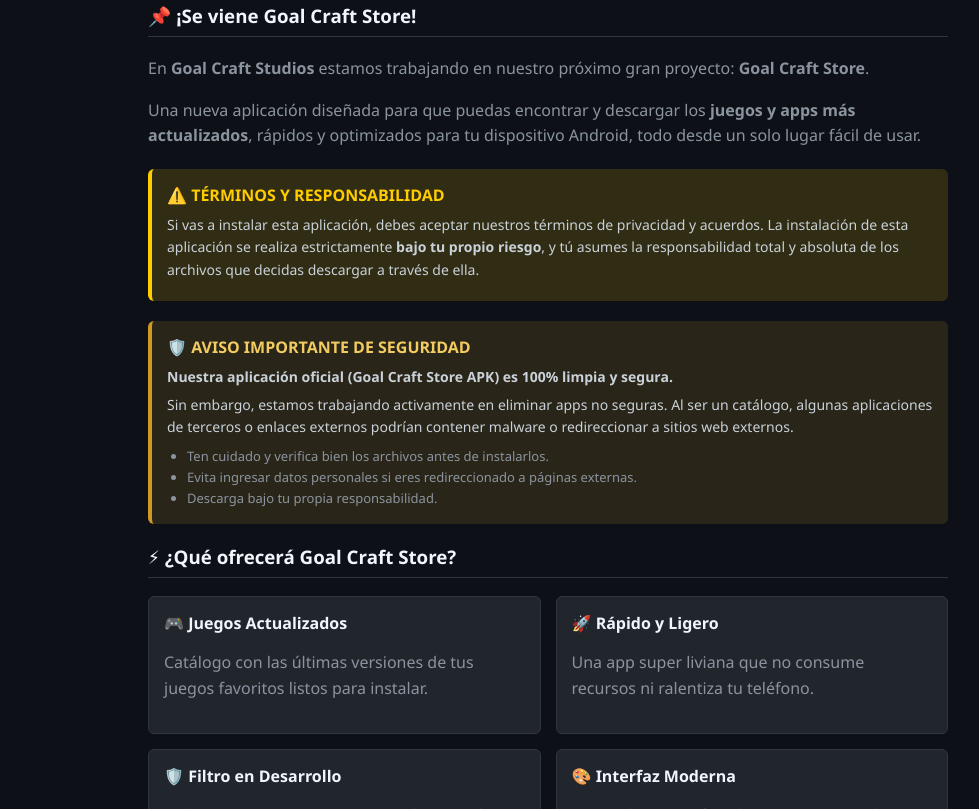
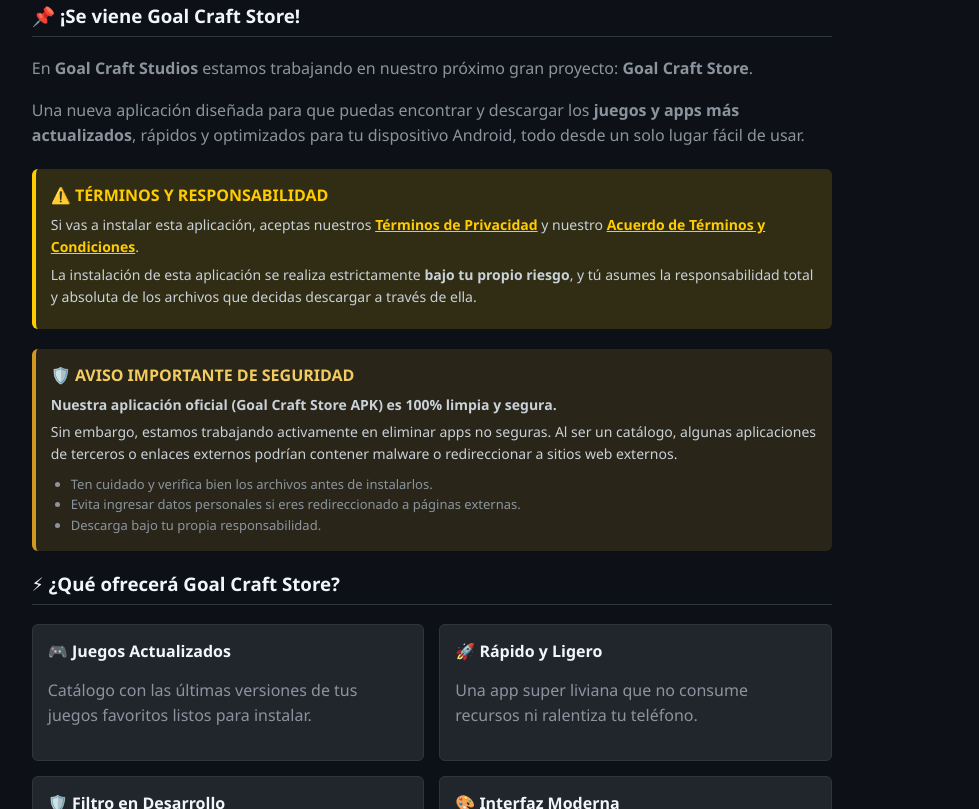
Before and after one commit to goalcraftstudios/Goal-Craft-Soccer, a plain HTML site: page index.html in a window 1280 px wide. Shown: the part 1229-2038 px from the top of the page, without its empty margins (281-1260 px from the left). Drawn offline with Linux system fonts and the light colour scheme.

Commit message:
Update index.html

```diff
--- a/index.html
+++ b/index.html
@@ -1,5 +1,4 @@
 #Goal Craft Studios
-Lanzamiento de Goal Craft Soccer
 <!DOCTYPE html>
 <html lang="es">
 <head>
@@ -18,10 +17,12 @@
     .section-title { text-align: left; color: #f0f6fc; border-bottom: 1px solid #30363d; padding-bottom: 8px; }
     p { text-align: left; line-height: 1.6; color: #8b949e; }
 
-    /* Caja de Peligro / Riesgo (Amarilla) */
+    /* Caja de Peligro / Riesgo (Amarilla) con links */
     .warning-box { background: rgba(255, 204, 0, 0.15); border-left: 4px solid #ffcc00; padding: 15px; border-radius: 6px; text-align: left; margin: 20px 0; }
     .warning-box h4 { margin: 0 0 8px 0; color: #ffcc00; display: flex; align-items: center; gap: 8px; }
     .warning-box p { color: #c9d1d9; margin: 5px 0; font-size: 14px; }
+    .warning-box a { color: #ffcc00; font-weight: bold; text-decoration: underline; }
+    .warning-box a:hover { color: #ffffff; }
 
     /* Caja de Alerta de Seguridad (Naranja) */
     .alert-box { background: rgba(210, 153, 34, 0.15); border-left: 4px solid #d29922; padding: 15px; border-radius: 6px; text-align: left; margin: 20px 0; }
@@ -56,13 +57,14 @@
   <p>En <strong>Goal Craft Studios</strong> estamos trabajando en nuestro próximo gran proyecto: <strong>Goal Craft Store</strong>.</p>
   <p>Una nueva aplicación diseñada para que puedas encontrar y descargar los <strong>juegos y apps más actualizados</strong>, rápidos y optimizados para tu dispositivo Android, todo desde un solo lugar fácil de usar.</p>
 
-  <!-- Caja de Advertencia y Responsabilidad (Amarilla) -->
+  <!-- Caja de Advertencia, Responsabilidad y Enlaces Legales -->
   <div class="warning-box">
     <h4>⚠️ TÉRMINOS Y RESPONSABILIDAD</h4>
-    <p>Si vas a instalar esta aplicación, debes aceptar nuestros términos de privacidad y acuerdos. La instalación de esta aplicación se realiza estrictamente <strong>bajo tu propio riesgo</strong>, y tú asumes la responsabilidad total y absoluta de los archivos que decidas descargar a través de ella.</p>
+    <p>Si vas a instalar esta aplicación, aceptas nuestros <a href="https://goalcraftstudios.github.io/Politicaprivacidad/" target="_blank">Términos de Privacidad</a> y nuestro <a href="https://goalcraftstudios.github.io/Acuerdo-de-terminos-y-condiciones/" target="_blank">Acuerdo de Términos y Condiciones</a>.</p>
+    <p>La instalación de esta aplicación se realiza estrictamente <strong>bajo tu propio riesgo</strong>, y tú asumes la responsabilidad total y absoluta de los archivos que decidas descargar a través de ella.</p>
   </div>
 
-  <!-- Caja de Alerta de Seguridad (Naranja) -->
+  <!-- Caja de Alerta de Seguridad -->
   <div class="alert-box">
     <h4>🛡️ AVISO IMPORTANTE DE SEGURIDAD</h4>
     <p><strong>Nuestra aplicación oficial (Goal Craft Store APK) es 100% limpia y segura.</strong></p>
```
